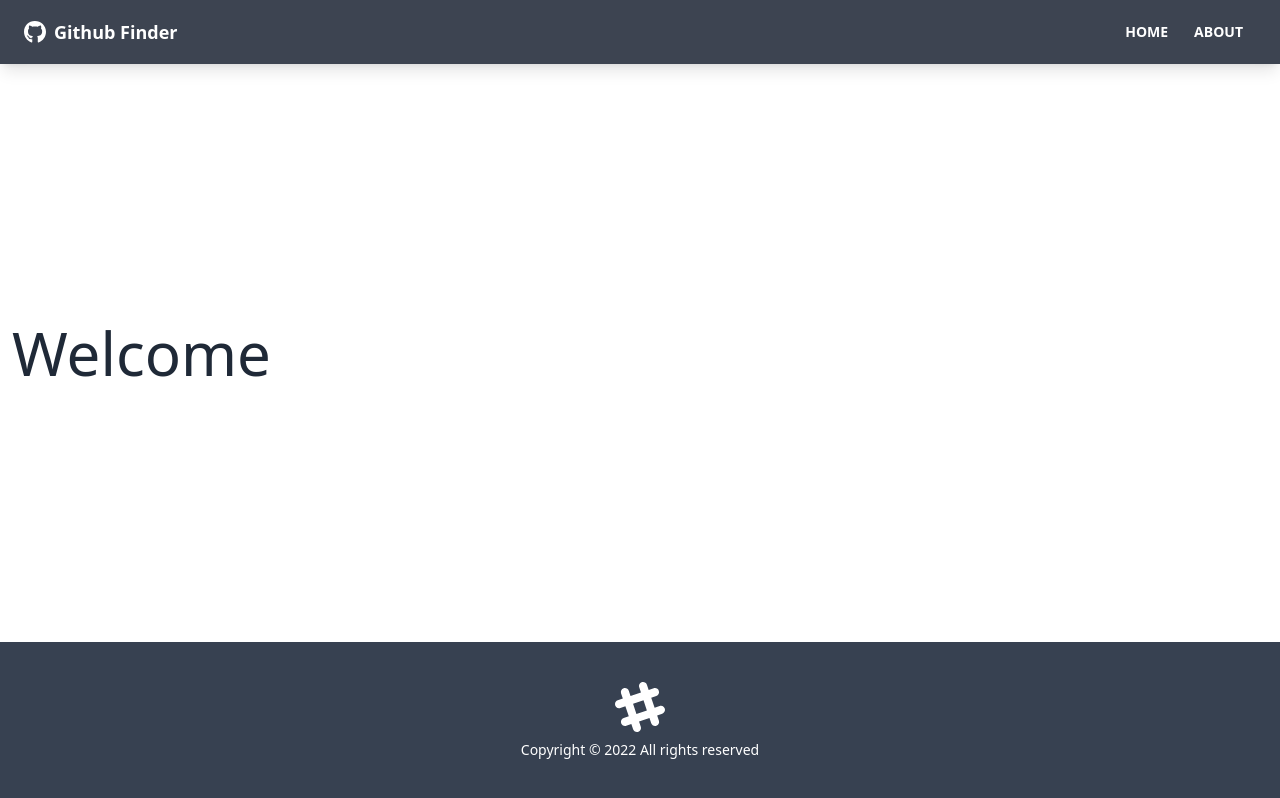
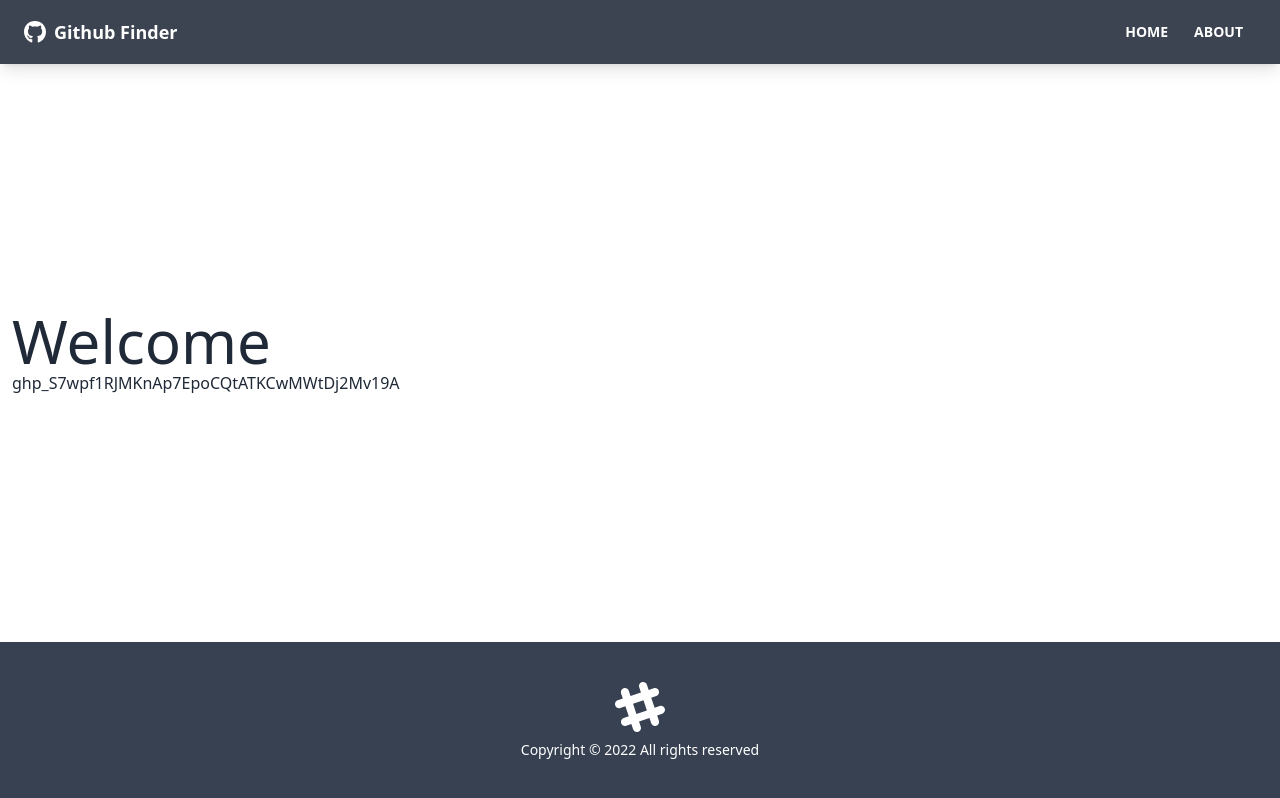
Before and after one commit to Niteshkumar152/Github_Finder_React_App_Project, a React (Create React App) app: page / in a window 1280 px wide. Built offline with nearby package versions, Linux system fonts and the light colour scheme; the HTML template or start-up script is replaced by a standard one.

Commit message:
Github api token created

```diff
--- a/src/pages/Home.jsx
+++ b/src/pages/Home.jsx
@@ -4,6 +4,7 @@ function Home() {
   return (
     <div>
       <h1 className="text-6xl">Welcome</h1>
+      {process.env.REACT_APP_GITHUB_TOKEN}
     </div>
   );
 }
```
Also changed, not shown: 1 other file (tests, documents, lock files or other folders).
